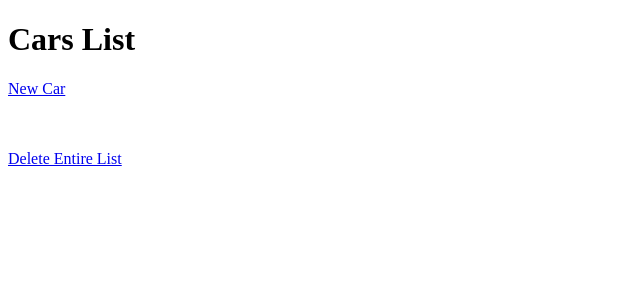
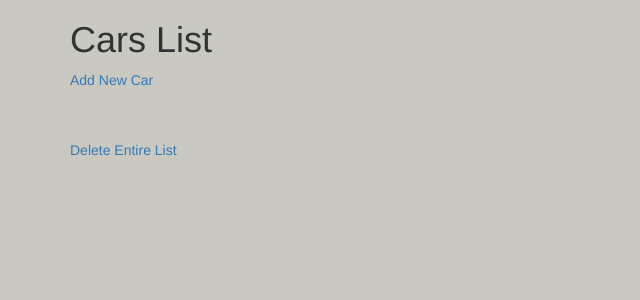
Before and after one commit to caocmai/contractor_project, a Flask app: page / in a window 1280 px wide. Shown: the top 300 px of the page, without its empty margins (0-640 px from the left). Run offline with Flask 2, Linux system fonts and the light colour scheme; data that the repository does not hold is empty; some libraries are stand-ins or nearby versions.

Commit message:
Add CSS sheet

```diff
--- a/app.py
+++ b/app.py
@@ -37,7 +37,7 @@ def new_car_submit():
         "cost": request.form.get("cost"),
         "url": request.form.get("url")
     }
-    if not car["model"] or not car["cost"] or not car["url"]:
+    if not car["model"] or not car["cost"]: # Cause sometimes ther's no url
         return render_template("error.html")
     car_id = cars.insert_one(car).inserted_id
     return redirect(url_for("car_show", passed_car_id=car_id))
--- /dev/null
+++ b/static/style.css
@@ -0,0 +1,3 @@
+body {
+    background-color: rgb(201, 201, 194)
+}
--- a/templates/base.html
+++ b/templates/base.html
@@ -2,16 +2,24 @@
 <html>
     <head>
         <meta charset='utf-8'>
+        <link rel='stylesheet' href='https://maxcdn.bootstrapcdn.com/bootstrap/3.3.7/css/bootstrap.min.css'>
+        <!-- <meta name="viewport" content="initial-scale=1, width=device-width"> -->
+        <link rel="stylesheet" type="text/css" href="{{ url_for('static', filename='style.css') }}">
         {% block title %}
         <title>Tesla Cars</title>
         {% endblock %}
     </head>
 
     <body>
-
+        <div class="container">
         {% block content %}
             BODY CONTENT GOES HERE
         {% endblock %}
+        </div>
+            <!-- Latest compiled and minified JavaScript -->
+    <script src="//code.jquery.com/jquery-1.12.0.min.js"></script>
+    <script src="//code.jquery.com/jquery-migrate-1.2.1.min.js"></script>
+    <script src='https://maxcdn.bootstrapcdn.com/bootstrap/3.3.7/js/bootstrap.min.js'></script>
 
     </body>
 </html>
--- a/templates/cars_index.html
+++ b/templates/cars_index.html
@@ -8,7 +8,7 @@
 {% block content %}
 <h1>Cars List</h1>
 
-<a href="/cars/new">New Car</a>
+<a href="/cars/new">Add New Car</a>
 
 <ul>
     {% for car in cars %}
--- a/templates/edit_car.html
+++ b/templates/edit_car.html
@@ -6,7 +6,6 @@
 {% endblock %}
 
 {% block content %}
-car ID {{ car._id }}
 <form method="POST" action="/cars/{{ car._id }}">
     <input type="hidden" name="_method" value="PUT"/>
     {% include "partials/car_form.html" %}
--- a/templates/error.html
+++ b/templates/error.html
@@ -4,7 +4,9 @@
 <title>Error</title>
 {% endblock %}
 
+
 {% block content %}
+    <h3>ERROR!!</h3>
     You need to fill in all three fields
     <br><br>
     <a href="/cars/new">Back To Add New Car</a>
--- a/templates/new_car.html
+++ b/templates/new_car.html
@@ -1,6 +1,8 @@
 {% extends 'base.html' %}
 
 {% block content %}
+<a href='/'>Back to Home</a>
+<br>
 <form method="POST" action="/new_car">
     {% include "partials/car_form.html" %}
     <!-- BUTTON -->
```
Also changed, not shown: 1 other file.
